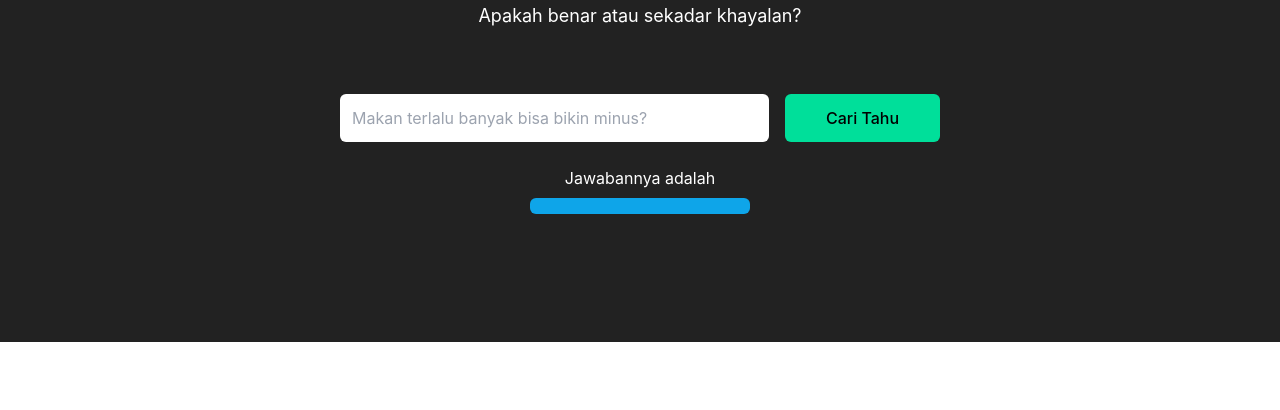
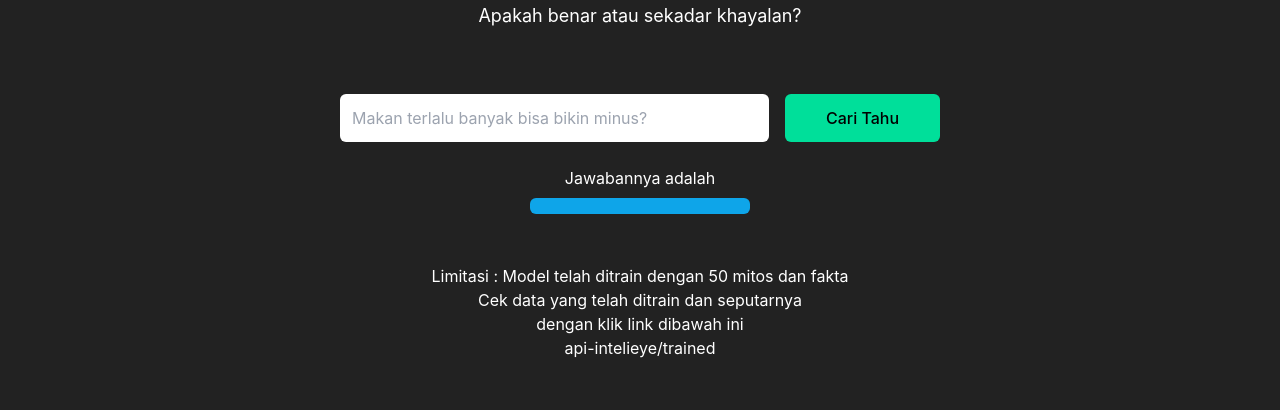
Before and after one commit to arifsptra/intelieye-web, a React (Create React App) app: page / in a window 1280 px wide. Shown: the part 286-696 px from the top of the page. Built offline with nearby package versions, Linux system fonts and the light colour scheme.

Commit message:
<UI>:Menambah limitation untuk UI

```diff
--- a/src/App.tsx
+++ b/src/App.tsx
@@ -24,7 +24,7 @@ const App: React.FC = () => {
 
     try {
       const response = await axios.post(
-        "http://api.intelieye.my.id/predicts",
+        "https://api.intelieye.my.id/predicts",
         formData,
         {
           headers: {
@@ -51,7 +51,7 @@ const App: React.FC = () => {
             </h1>
             <p className="text-lg">Apakah benar atau sekadar khayalan?</p>
           </div>
-          <div className="max-w-[600px] mx-auto my-10 md:my-6 lg:my-4">
+          <div className="max-w-[600px] mx-auto my-8 md:my-6 lg:my-2">
             <form
               onSubmit={handleSubmit}
               className="flex flex-col sm:flex-row items-center justify-center"
@@ -92,6 +92,14 @@ const App: React.FC = () => {
                 </div>
               )}
             </div>
+            <div className="max-w-[75vw] mx-auto text-center color mt-[50px]">
+                <h4>Limitasi : Model telah ditrain dengan 50 mitos dan fakta</h4>
+                <h4>
+                    Cek data yang telah ditrain dan seputarnya
+                    <br />dengan klik link dibawah ini
+                    <br /><a href="https://api.intelieye.my.id/trained" target="__blank">api-intelieye/trained</a>
+                </h4>
+            </div>
           </div>
         </div>
       </div>
```
Also changed, not shown: 1 other file (tests, documents, lock files or other folders).
